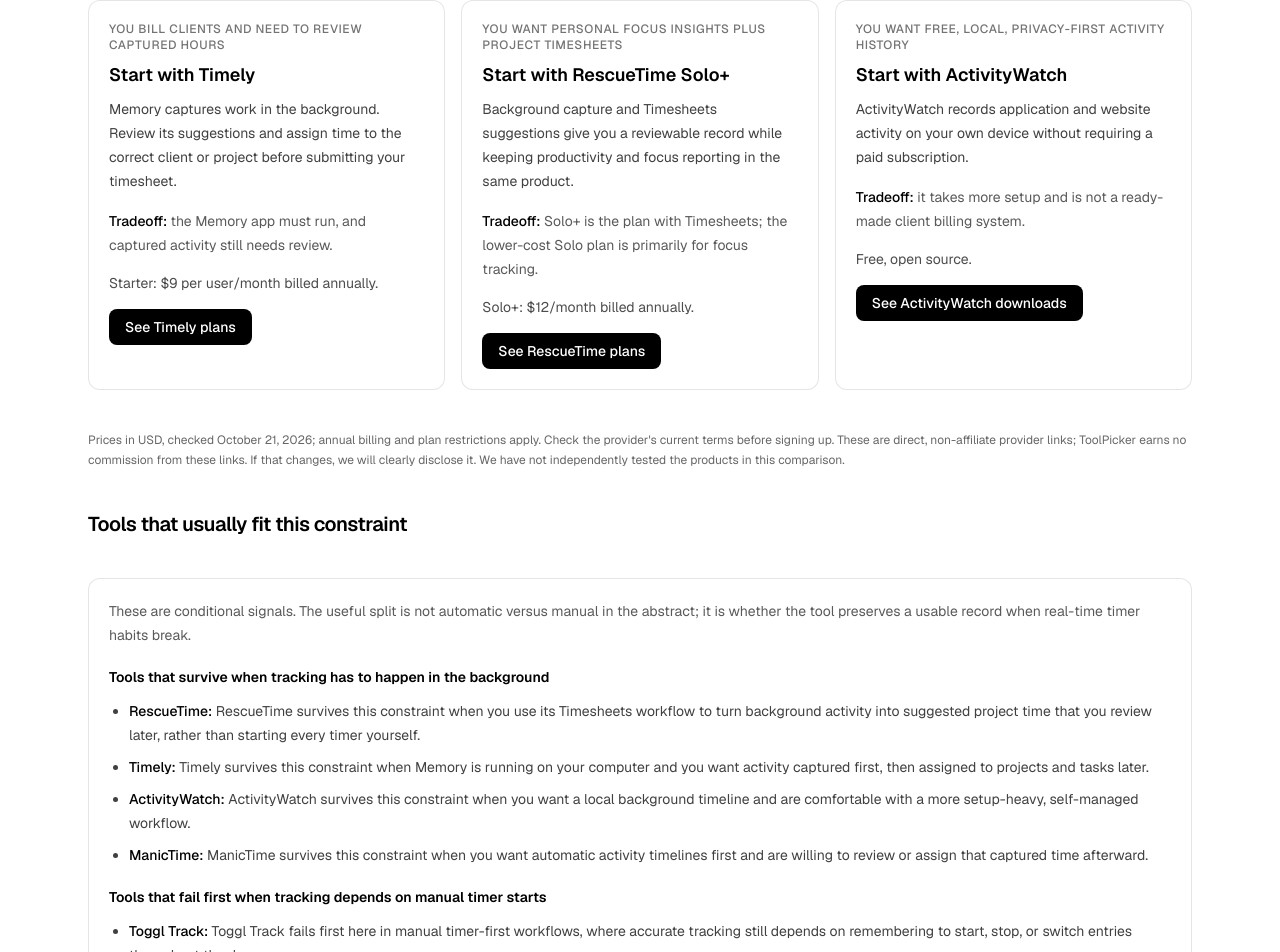
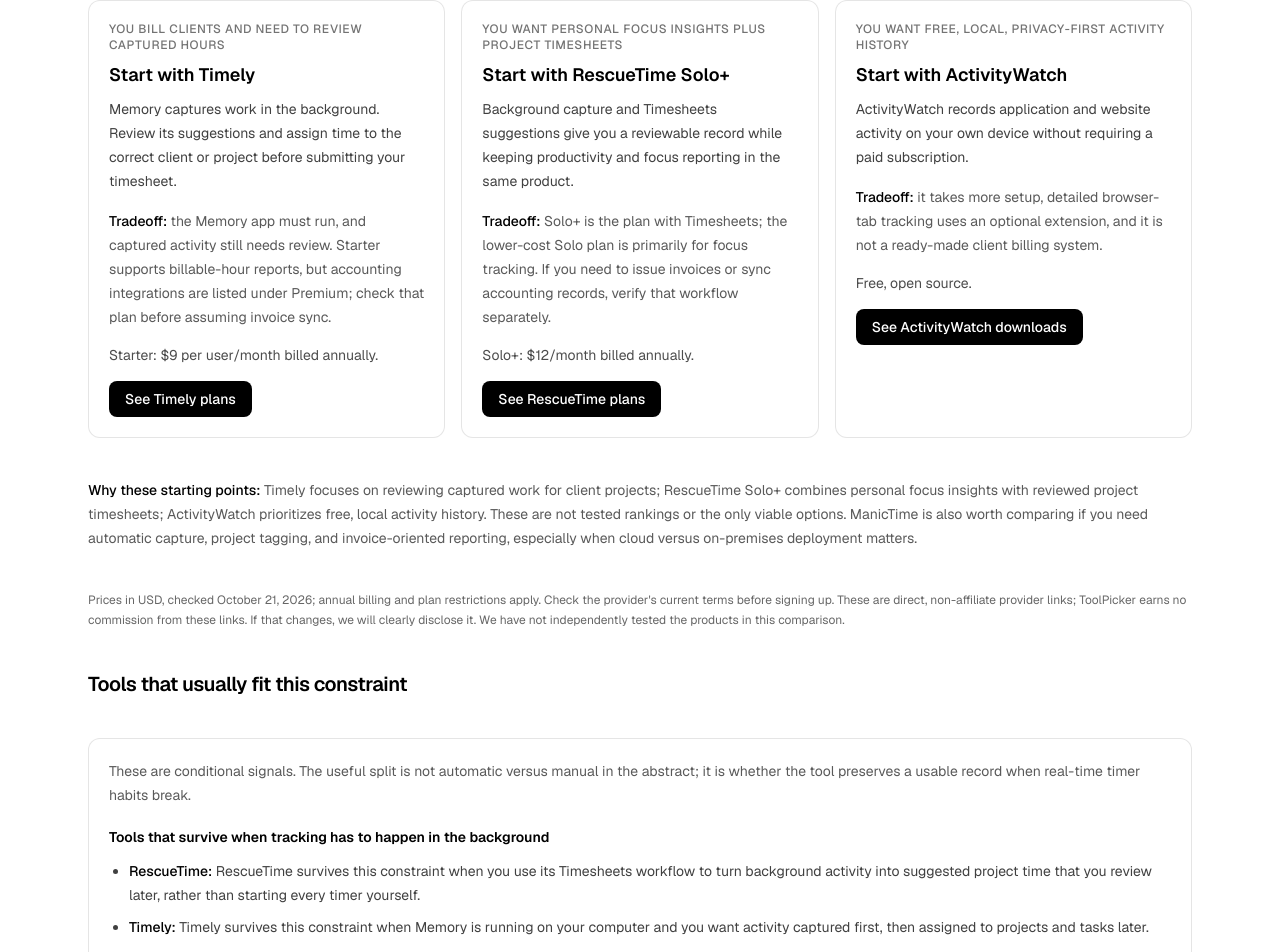
Before and after one commit to cullenmeyers/programmatic-comparisons, a Next.js app: page /time-tracking-tools/without-manual-timers in a window 1280 px wide. Shown: the part 757-1709 px from the top of the page. Built offline with nearby package versions, Linux system fonts and the light colour scheme; no server answers.

Commit message:
ToolPicker: clarify time tracking buyer recommendation limits

```diff
--- a/src/app/time-tracking-tools/without-manual-timers/page.tsx
+++ b/src/app/time-tracking-tools/without-manual-timers/page.tsx
@@ -253,7 +253,9 @@ export default function TimeTrackingToolsWithoutManualTimersPage() {
             </div>
             <p className="text-sm leading-6 text-black/65">
               <span className="font-medium text-black">Tradeoff:</span> the Memory
-              app must run, and captured activity still needs review.
+              app must run, and captured activity still needs review. Starter
+              supports billable-hour reports, but accounting integrations are
+              listed under Premium; check that plan before assuming invoice sync.
             </p>
             <p className="text-sm text-black/70">
               Starter: $9 per user/month billed annually.
@@ -283,7 +285,8 @@ export default function TimeTrackingToolsWithoutManualTimersPage() {
             <p className="text-sm leading-6 text-black/65">
               <span className="font-medium text-black">Tradeoff:</span> Solo+
               is the plan with Timesheets; the lower-cost Solo plan is
-              primarily for focus tracking.
+              primarily for focus tracking. If you need to issue invoices or
+              sync accounting records, verify that workflow separately.
             </p>
             <p className="text-sm text-black/70">
               Solo+: $12/month billed annually.
@@ -311,7 +314,8 @@ export default function TimeTrackingToolsWithoutManualTimersPage() {
             </div>
             <p className="text-sm leading-6 text-black/65">
               <span className="font-medium text-black">Tradeoff:</span> it
-              takes more setup and is not a ready-made client billing system.
+              takes more setup, detailed browser-tab tracking uses an optional
+              extension, and it is not a ready-made client billing system.
             </p>
             <p className="text-sm text-black/70">
               Free, open source.
@@ -326,6 +330,19 @@ export default function TimeTrackingToolsWithoutManualTimersPage() {
             </a>
           </Card>
         </div>
+
+        <p className="text-sm leading-6 text-black/65">
+          <span className="font-medium text-black">
+            Why these starting points:
+          </span>{" "}
+          Timely focuses on reviewing captured work for client projects;
+          RescueTime Solo+ combines personal focus insights with reviewed
+          project timesheets; ActivityWatch prioritizes free, local activity
+          history. These are not tested rankings or the only viable options.
+          ManicTime is also worth comparing if you need automatic capture,
+          project tagging, and invoice-oriented reporting, especially when
+          cloud versus on-premises deployment matters.
+        </p>
 
         <p className="text-xs leading-5 text-black/60">
           Prices in USD, checked October 21, 2026; annual billing and plan
```
